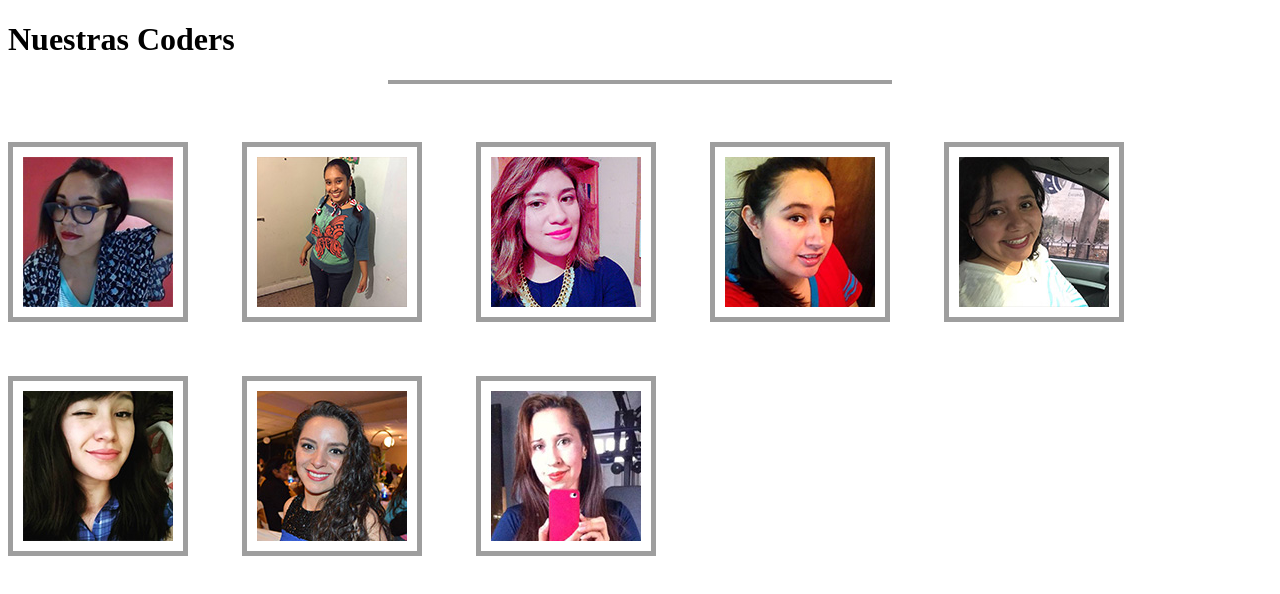
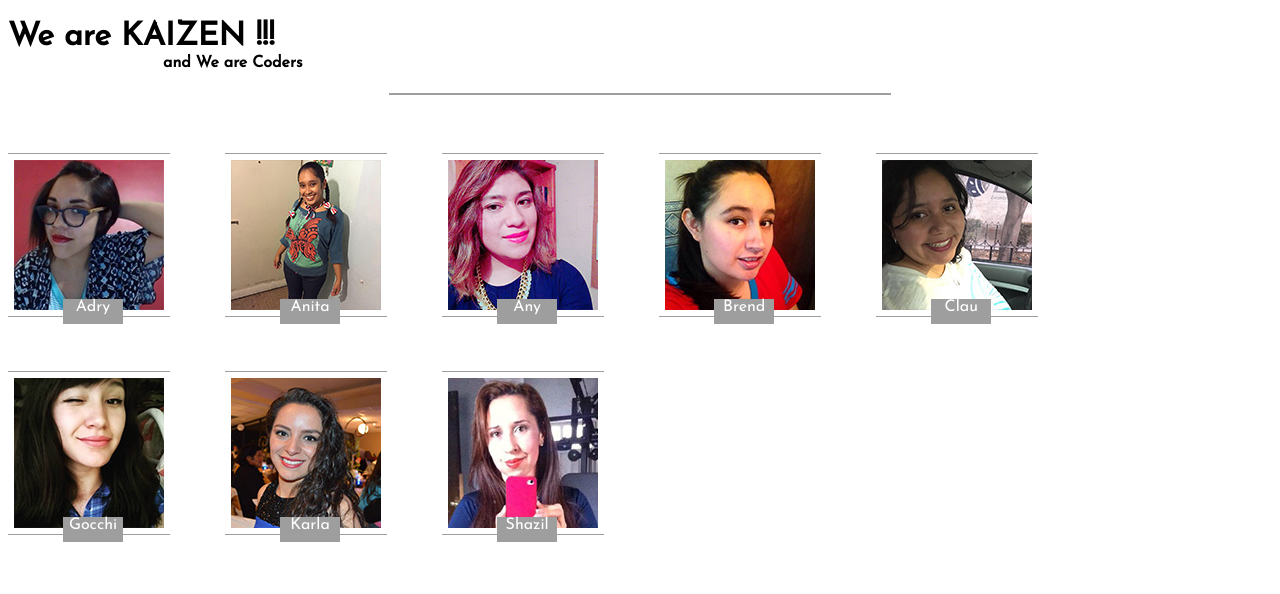
Before and after one commit to claussfrank/Nuestras-Coders, a plain HTML site: page index.html in a window 1280 px wide. Drawn offline with Linux system fonts and the light colour scheme.

Commit message:
Estructura Index

```diff
--- a/assets/css/main.css
+++ b/assets/css/main.css
@@ -1,8 +1,11 @@
-
+body{
+  font-family: 'Josefin Sans', sans-serif;
+}
 .imagen{
-  border: solid 5px;
+  border-top:  solid 1.5px;
+  border-bottom:   solid 1.5px;
   border-color:#9E9E9E;
-  padding: 10px;
+  padding: 6px;
 }
 .divImagen{
   margin-right:  50px;
@@ -11,7 +14,25 @@
   margin-top: 50px;
 }
 hr{
-  border: solid 2px;
+  border: solid 1px;
   border-color:#9E9E9E;
   width: 500px;
+
 }
+h1{
+  margin-bottom: 2px;
+}
+h4{
+  margin-top: 0px;
+  margin-left: 155px;
+}
+.nombre{
+  background: #9E9E9E;
+  color: white;
+  height: 25px;
+  width: 60px;
+  position: absolute;
+  left: 55px;
+  bottom: -3px;
+  text-align: center;
+}
--- a/index.html
+++ b/index.html
@@ -4,34 +4,44 @@
     <meta charset="utf-8">
     <title> Nuestras Coder</title>
     <link rel="stylesheet" href="assets/css/main.css">
+    <link href="https://fonts.googleapis.com/css?family=Josefin+Sans" rel="stylesheet">
   </head>
   <body>
-    <h1>Nuestras Coders</h1>
+    <h1>We are KAIZEN !!!</h1>
+    <h4> and We are Coders</h4>
     <hr>
     <div class="imagenesDivs">
         <div class="divImagen">
           <img src="assets/img/adri.jpg" class="imagen">
+          <div class="nombre">Adry</div>
         </div>
         <div class="divImagen">
           <img src="assets/img/anita.jpg" class="imagen">
+          <div class="nombre">Anita</div>
         </div>
         <div class="divImagen">
           <img src="assets/img/anyflores.jpg" class="imagen">
+          <div class="nombre">Any</div>
         </div>
         <div class="divImagen">
           <img src="assets/img/bren.jpg" class="imagen">
+          <div class="nombre">Brend</div>
         </div>
         <div class="divImagen">
           <img src="assets/img/claus.jpg" class="imagen">
+          <div class="nombre">Clau</div>
         </div>
         <div class="divImagen">
           <img src="assets/img/gocchi.jpg" class="imagen">
+          <div class="nombre">Gocchi</div>
         </div>
         <div class="divImagen">
           <img src="assets/img/karla.jpg" class="imagen">
+          <div class="nombre">Karla</div>
         </div>
         <div class="divImagen">
           <img src="assets/img/shazil.jpg" class="imagen">
+          <div class="nombre">Shazil</div>
         </div>
 
       </div>
```
